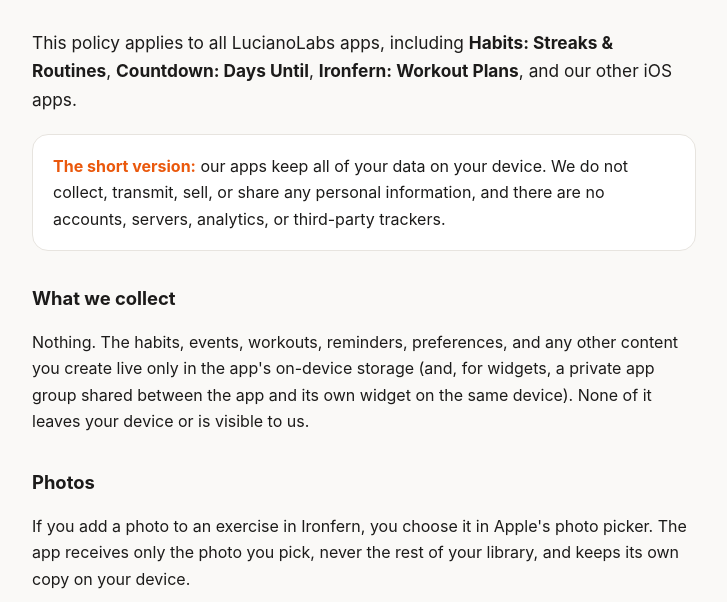
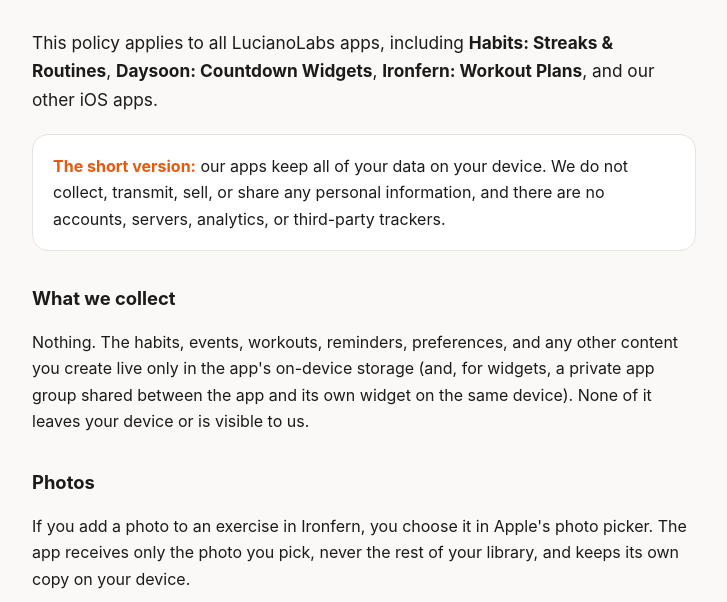
Before and after one commit to lukericotta/lucianolabs, a plain HTML site: page privacy.html in a window 1280 px wide. Shown: the part 198-800 px from the top of the page, without its empty margins (276-1003 px from the left). Drawn offline with Linux system fonts and the light colour scheme.

Commit message:
Privacy policy: Countdown is now Daysoon: Countdown Widgets
The app's App Store name since Nov 14; it is in App Review with this
page as its privacy policy.

Co-Authored-By: Claude Opus 5.5 <noreply@anthropic.com>
Claude-Session: https://claude.ai/code/session_01QWHsk9bpCYkc9YmS6XG9wG

```diff
--- a/privacy.html
+++ b/privacy.html
@@ -38,7 +38,7 @@
     <div class="updated">Last updated November 17, 2026</div>
   </header>
 
-  <p class="lead">This policy applies to all LucianoLabs apps, including <strong>Habits: Streaks &amp; Routines</strong>, <strong>Countdown: Days Until</strong>, <strong>Ironfern: Workout Plans</strong>, and our other iOS apps.</p>
+  <p class="lead">This policy applies to all LucianoLabs apps, including <strong>Habits: Streaks &amp; Routines</strong>, <strong>Daysoon: Countdown Widgets</strong>, <strong>Ironfern: Workout Plans</strong>, and our other iOS apps.</p>
 
   <div class="card">
     <strong>The short version:</strong> our apps keep all of your data on your device. We do not collect, transmit, sell, or share any personal information, and there are no accounts, servers, analytics, or third-party trackers.
```
